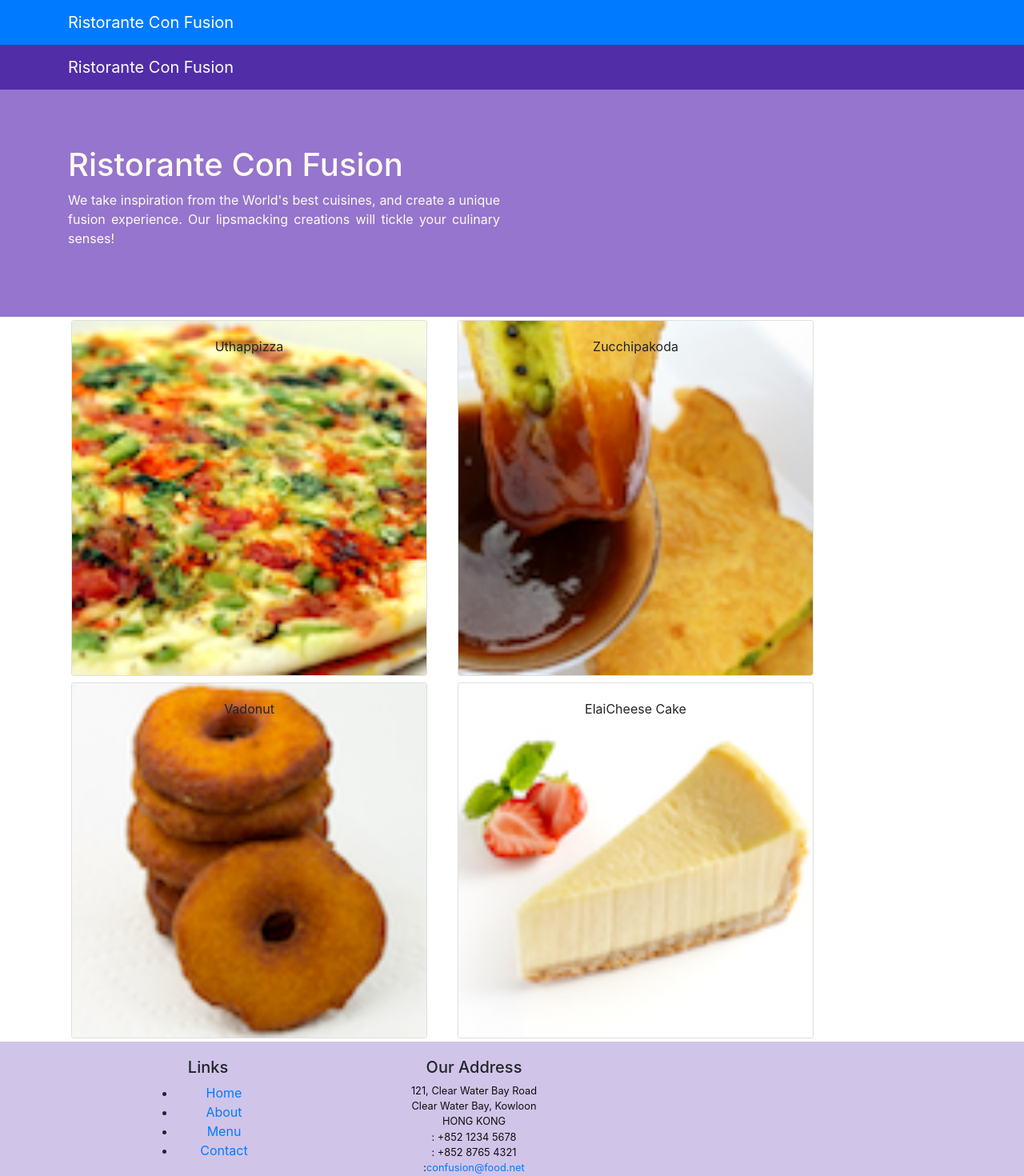
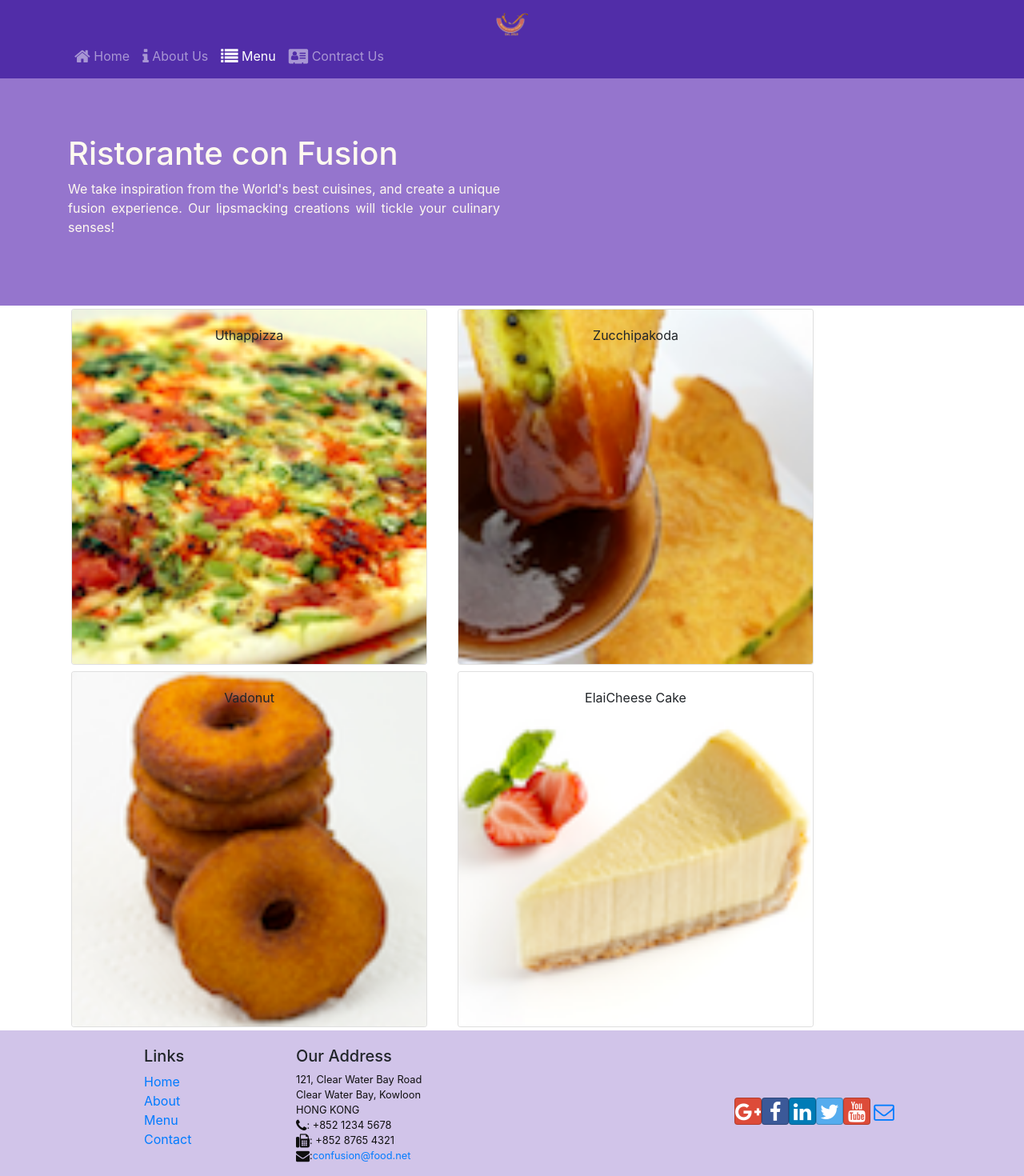
Before and after one commit to anhddse161412/confusion_react, a React (Create React App) app: page /menu in a window 1280 px wide. Shown: the top 1470 px of the page at 80% size. Built offline with nearby package versions, Linux system fonts and the light colour scheme.

Commit message:
React Router

```diff
--- a/package.json
+++ b/package.json
@@ -6,12 +6,14 @@
     "@testing-library/jest-dom": "^5.16.4",
     "@testing-library/react": "^13.3.0",
     "@testing-library/user-event": "^13.5.0",
-    "bootstrap": "^4.6.1",
+    "autoprefixer": "^10.4.5",
+    "bootstrap": "^4.0.0",
     "bootstrap-social": "^5.1.1",
     "font-awesome": "^4.7.0",
     "react": "^18.1.0",
     "react-dom": "^18.1.0",
     "react-popper": "^2.3.0",
+    "react-router-dom": "^4.2.2",
     "react-scripts": "5.0.1",
     "reactstrap": "^9.0.3",
     "web-vitals": "^2.1.4"
--- a/src/App.css
+++ b/src/App.css
@@ -55,7 +55,7 @@
   padding: 20px 0px 20px 0px;
 }
 
-.header{
+.Jumbotron{
   padding:70px 30px 70px 30px;
   margin:0px auto;
   background: #9575CD ;
--- a/src/App.js
+++ b/src/App.js
@@ -1,11 +1,10 @@
 // import logo from "./logo.svg";
 import "./App.css";
 import React from "react";
-import { Navbar, NavbarBrand } from "reactstrap";
-import Menu from "./components/MenuComponent";
+
 import { DISHES } from "./shared/dishes";
 import Main from "./components/MainComponent";
-
+import { BrowserRouter } from "react-router-dom";
 // function App() {
 //    return (
 //       <div className="App">
@@ -26,15 +25,11 @@ class App extends React.Component {
    }
    render() {
       return (
-         <div className="App">
-            {/* <Navbar dark color="primary">
-               <div className="container">
-                  <NavbarBrand href="/">Ristorante Con Fusion</NavbarBrand>
-               </div>
-            </Navbar>
-            <Menu dishes={this.state.dishes} /> */}
-            <Main />
-         </div>
+         <BrowserRouter>
+            <div className="App">
+               <Main />
+            </div>
+         </BrowserRouter>
       );
    }
 }
--- a/src/components/FooterComponent.js
+++ b/src/components/FooterComponent.js
@@ -1,28 +1,29 @@
 import React from "react";
+import { Link } from "react-router-dom";
 
 function Footer(props) {
    return (
       <footer className="footer">
-         <div className="container">
-            <div className="row justify-content-center">
-               <div class="col-4 offset-1 col-sm-2">
+         <div className="container text-justify">
+            <div className="row justify-content-center ">
+               <div className="col-4 offset-1 col-sm-2">
                   <h5>Links</h5>
-                  <ul>
+                  <ul className="list-unstyled">
                      <li>
-                        <a href="#">Home</a>
+                        <Link to="/home">Home</Link>
                      </li>
                      <li>
-                        <a href="#">About</a>
+                        <Link to="/aboutus">About</Link>
                      </li>
                      <li>
-                        <a href="#">Menu</a>
+                        <Link to="/menu">Menu</Link>
                      </li>
                      <li>
-                        <a href="contactus.html">Contact</a>
+                        <Link to="/contactus">Contact</Link>
                      </li>
                   </ul>
                </div>
-               <div class="col-7 col-sm-5">
+               <div className="col-7 col-sm-5">
                   <h5>Our Address</h5>
                   <address>
                      121, Clear Water Bay Road
@@ -31,54 +32,54 @@ function Footer(props) {
                      <br />
                      HONG KONG
                      <br />
-                     <i class="fa fa-phone fa-lg"></i>: +852 1234 5678
+                     <i className="fa fa-phone fa-lg"></i>: +852 1234 5678
                      <br />
-                     <i class="fa fa-fax fa-lg"></i>: +852 8765 4321
+                     <i className="fa fa-fax fa-lg"></i>: +852 8765 4321
                      <br />
-                     <i class="fa fa-envelope fa-lg"></i>:
+                     <i className="fa fa-envelope fa-lg"></i>:
                      <a href="mailto:confusion@food.net">confusion@food.net</a>
                   </address>
                </div>
-               <div class="col-12 col-sm-4 align-self-center">
-                  <div class="text-center">
+               <div className="col-12 col-sm-4 align-self-center">
+                  <div className="text-center">
                      <a
-                        class="btn btn-social-icon btn-google"
+                        className="btn btn-social-icon btn-google"
                         href="http://google.com/+"
                      >
-                        <i class="fa fa-google-plus"></i>
+                        <i className="fa fa-google-plus"></i>
                      </a>
                      <a
-                        class="btn btn-social-icon btn-facebook"
+                        className="btn btn-social-icon btn-facebook"
                         href="http://www.facebook.com/profile.php?id="
                      >
-                        <i class="fa fa-facebook"></i>
+                        <i className="fa fa-facebook"></i>
                      </a>
                      <a
-                        class="btn btn-social-icon btn-linkedin"
+                        className="btn btn-social-icon btn-linkedin"
                         href="http://www.linkedin.com/in/"
                      >
-                        <i class="fa fa-linkedin"></i>
+                        <i className="fa fa-linkedin"></i>
                      </a>
                      <a
-                        class="btn btn-social-icon btn-twitter"
+                        className="btn btn-social-icon btn-twitter"
                         href="http://twitter.com/"
                      >
-                        <i class="fa fa-twitter"></i>
+                        <i className="fa fa-twitter"></i>
                      </a>
                      <a
-                        class="btn btn-social-icon btn-google"
+                        className="btn btn-social-icon btn-google"
                         href="http://youtube.com/"
                      >
-                        <i class="fa fa-youtube"></i>
+                        <i className="fa fa-youtube"></i>
                      </a>
-                     <a class="btn btn-social-icon" href="mailto:">
-                        <i class="fa fa-envelope-o"></i>
+                     <a className="btn btn-social-icon" href="mailto:">
+                        <i className="fa fa-envelope-o"></i>
                      </a>
                   </div>
                </div>
             </div>
-            <div class="row justify-content-center">
-               <div class="col-auto">
+            <div className="row justify-content-center">
+               <div className="col-auto">
                   <p>© Copyright 2018 Ristorante Con Fusion</p>
                </div>
             </div>
--- a/src/components/HeaderComponent.js
+++ b/src/components/HeaderComponent.js
@@ -1,20 +1,74 @@
 import React from "react";
-import { Navbar, NavbarBrand } from "reactstrap";
+import {
+   Nav,
+   Navbar,
+   NavbarBrand,
+   NavbarToggler,
+   Collapse,
+   NavItem,
+} from "reactstrap";
+import { NavLink } from "react-router-dom";
+class Header extends React.Component {
+   constructor(props) {
+      super(props);
+      this.state = {
+         isNavOpen: false,
+      };
+   }
 
-class Header extends React.Component {
+   toggleNav = () => {
+      this.setState({
+         isNavOpen: !this.state.isNavOpen,
+      });
+   };
    render() {
       return (
-         <>
-            <Navbar dark>
+         <div>
+            <Navbar dark expand="md">
                <div className="container">
-                  <NavbarBrand href="/">Ristorante Con Fusion</NavbarBrand>
+                  <NavbarToggler onClick={this.toggleNav} />
+                  <NavbarBrand className="mr-auto" href="/">
+                     <img
+                        src="assets/images/logo.png"
+                        height="30"
+                        width="41"
+                        alt="Ristorante Con Fusion"
+                     />
+                  </NavbarBrand>
+                  <Collapse isOpen={this.state.isNavOpen} navbar>
+                     <Nav navbar>
+                        <NavItem>
+                           <NavLink className="nav-link" to="/home">
+                              <span className="fa fa-home fa-lg"></span> Home
+                           </NavLink>
+                        </NavItem>
+
+                        <NavItem>
+                           <NavLink className="nav-link" to="/aboutus">
+                              <span className="fa fa-info fa-lg"></span> About
+                              Us
+                           </NavLink>
+                        </NavItem>
+                        <NavItem>
+                           <NavLink className="nav-link" to="/menu">
+                              <span className="fa fa-list fa-lg"></span> Menu
+                           </NavLink>
+                        </NavItem>
+                        <NavItem>
+                           <NavLink className="nav-link" to="/contractus">
+                              <span className="fa fa-address-card fa-lg"></span>{" "}
+                              Contract Us
+                           </NavLink>
+                        </NavItem>
+                     </Nav>
+                  </Collapse>
                </div>
             </Navbar>
-            <header className="header">
+            <div className="Jumbotron">
                <div className="container">
                   <div className="row row-header">
                      <div className="col-12 col-sm-6">
-                        <h1 className="text-justify">Ristorante Con Fusion</h1>
+                        <h1 className="text-justify">Ristorante con Fusion</h1>
                         <p className="text-justify">
                            We take inspiration from the World's best cuisines,
                            and create a unique fusion experience. Our
@@ -24,8 +78,8 @@ class Header extends React.Component {
                      </div>
                   </div>
                </div>
-            </header>
-         </>
+            </div>
+         </div>
       );
    }
 }
--- /dev/null
+++ b/src/components/HomeComponent.js
@@ -0,0 +1,10 @@
+import React from "react";
+function Home(props) {
+   return (
+      <div className="container">
+         <h4>Home</h4>
+      </div>
+   );
+}
+
+export default Home;
--- a/src/components/MainComponent.js
+++ b/src/components/MainComponent.js
@@ -1,11 +1,10 @@
 import React from "react";
-import { Navbar, NavbarBrand } from "reactstrap";
-
-import DishDetail from "./DishdetailComponent";
 import Menu from "./MenuComponent";
 import Header from "./HeaderComponent";
 import Footer from "./FooterComponent";
 import { DISHES } from "../shared/dishes";
+import Home from "./HomeComponent";
+import { Switch, Route, Redirect } from "react-router-dom";
 
 class Main extends React.Component {
    constructor(props) {
@@ -19,19 +18,31 @@ class Main extends React.Component {
       this.setState({ selectedDish: dish });
    }
    render() {
+      const HomePage = () => {
+         return <Home />;
+      };
       return (
          <div>
-            <Navbar dark color="primary">
+            {/* <Navbar dark color="primary">
                <div className="container">
                   <NavbarBrand href="/">Ristorante Con Fusion</NavbarBrand>
                </div>
-            </Navbar>
+            </Navbar> */}
             <Header />
-            <Menu
+            {/* <Menu
                dishes={this.state.dishes}
                click={(dish) => this.onDishSelect(dish)}
             />
-            <DishDetail dish={this.state.selectedDish} />
+            <DishDetail dish={this.state.selectedDish} /> */}
+            <Switch>
+               <Route path="/home" component={HomePage} />
+               <Route
+                  exact
+                  path="/menu"
+                  component={() => <Menu dishes={this.state.dishes} />}
+               />
+               <Redirect to="/home" />
+            </Switch>
             <Footer />
          </div>
       );
--- a/src/index.js
+++ b/src/index.js
@@ -4,6 +4,8 @@ import "./index.css";
 import App from "./App";
 import reportWebVitals from "./reportWebVitals";
 import "bootstrap/dist/css/bootstrap.min.css";
+import "font-awesome/css/font-awesome.min.css";
+import "bootstrap-social/bootstrap-social.css";
 
 const root = ReactDOM.createRoot(document.getElementById("root"));
 root.render(
```
Also changed, not shown: 1 other file (tests, documents, lock files or other folders).
